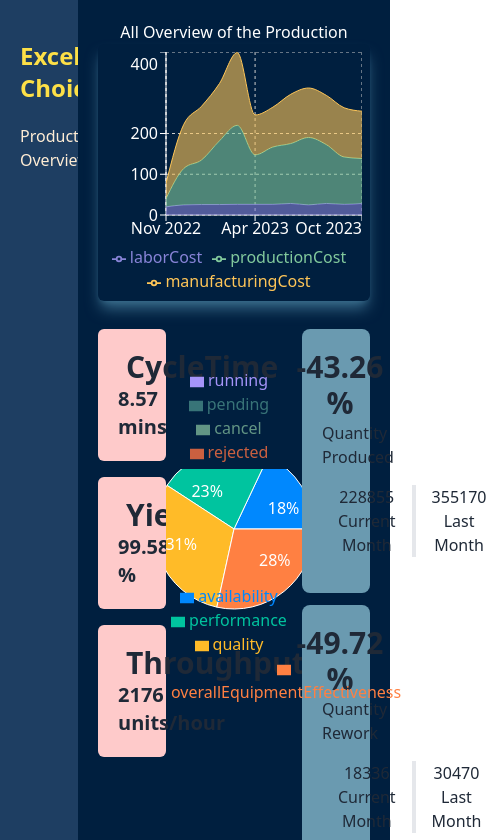
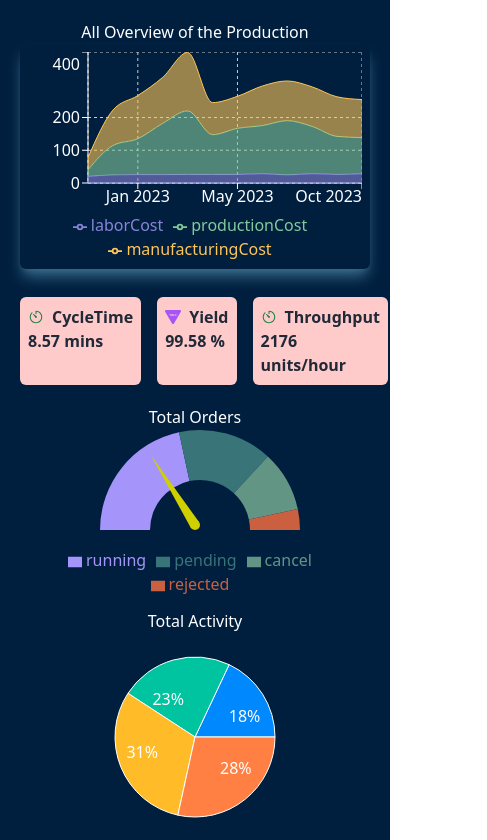
Before and after one commit to mkiuzzl01/Production-Overview, a React (Vite) app: page / in a window 390 px wide. Shown: the top 840 px of the page, 487 px wide, since content can reach past the window. Built offline with nearby package versions, Linux system fonts and the light colour scheme.

Commit message:
responsive related some issue fix

```diff
--- a/src/Layouts/Sidebar.jsx
+++ b/src/Layouts/Sidebar.jsx
@@ -10,7 +10,7 @@ const Sidebar = () => {
     </>
   );
   return (
-    <div className="bg-[#1E3E62] text-orange-100 min-h-screen p-5">
+    <div className="bg-[#1E3E62] text-orange-100 min-h-screen p-6">
       <div className="text-center py-5">
         <h1 className="text-2xl font-bold text-yellow-300">Excellent Choice</h1>
       </div>
--- a/src/Root/Root.jsx
+++ b/src/Root/Root.jsx
@@ -6,10 +6,10 @@ const Root = () => {
   return (
     <div>
       <div className="flex justify-between">
-        <nav className="w-1/5">
+        <nav className="w-1/5 hidden lg:block">
           <Sidebar></Sidebar>
         </nav>
-        <main className="w-4/5">
+        <main className="w-full lg:w-4/5">
           <Outlet></Outlet>
         </main>
       </div>
--- a/src/components/Activities/Activities.jsx
+++ b/src/components/Activities/Activities.jsx
@@ -44,7 +44,8 @@ const Activities = () => {
   };
 
   return (
-    <div className="w-full h-60">
+    <div className="w-full h-80 lg:h-60 py-8  lg:pb-2 lg:pt-8">
+         <h1 className="text-center text-white">Total Activity</h1>
       <ResponsiveContainer>
         <PieChart>
           <Pie
--- a/src/components/CostAnalysis/CostAnalysis.jsx
+++ b/src/components/CostAnalysis/CostAnalysis.jsx
@@ -18,7 +18,7 @@ const CostAnalysis = () => {
   if (loading) return <Loading></Loading>;
 
   return (
-    <div className="w-full  h-[257px] shadow-lg shadow-[#3A6D8C] rounded-md p-2 mb-2">
+    <div className="w-full  h-[225px] shadow-lg shadow-[#3A6D8C] rounded-md p-2 mb-2">
       <ResponsiveContainer>
         <AreaChart data={costAnalysis?.items} margin={{}}>
           <CartesianGrid strokeDasharray="3 3" />
--- a/src/components/Orders/TotalOrders.jsx
+++ b/src/components/Orders/TotalOrders.jsx
@@ -1,23 +1,46 @@
-import React from "react";
+import React, { useEffect, useState } from "react";
 import useProductions from "../../lib/useProductions";
-import { Cell, Legend, Pie, PieChart, ResponsiveContainer, Tooltip } from "recharts";
+import {
+  Cell,
+  Legend,
+  Pie,
+  PieChart,
+  ResponsiveContainer,
+  Tooltip,
+} from "recharts";
 
 const TotalOrders = () => {
   const { orders, loading } = useProductions();
+  const [center, setCenter] = useState({ cx: 0, cy: 0 });
 
   console.log(orders);
 
   const RADIAN = Math.PI / 180;
-
-  const cx = 300;
-  const cy = 110;
   const iR = 50;
   const oR = 100;
   const value = 50;
 
   const COLORS = ["#A594F9", "#387478", "#629584", "#CB6040"];
 
-  const needle = (value, data, cx, cy, iR, oR, COLORS) => {
+  useEffect(() => {
+    const handleResize = () => {
+      const chartWidth = document.querySelector(".chart").offsetWidth;
+      const chartHeight = document.querySelector(".chart").offsetHeight;
+      setCenter({
+        cx: chartWidth / 2, // Corrected
+        cy: chartHeight / 2, // Corrected
+      });
+    };
+
+    handleResize();
+    window.addEventListener("resize", handleResize);
+
+    return () => {
+      window.removeEventListener("resize", handleResize); // Clean up on unmount
+    };
+  }, []);
+
+  const needle = (value, data, cx, cy, iR, oR, color) => {
     let total = 0;
     data.forEach((v) => {
       total += v.value;
@@ -27,8 +50,8 @@ const TotalOrders = () => {
     const sin = Math.sin(-RADIAN * ang);
     const cos = Math.cos(-RADIAN * ang);
     const r = 5;
-    const x0 = cx + 5;
-    const y0 = cy + 5;
+    const x0 = cx;
+    const y0 = cy;
     const xba = x0 + r * sin;
     const yba = y0 - r * cos;
     const xbb = x0 - r * sin;
@@ -37,17 +60,19 @@ const TotalOrders = () => {
     const yp = y0 + length * sin;
 
     return [
-      <circle cx={x0} cy={y0} r={r} fill={COLORS} stroke="none" />,
+      <circle key="needle-base" cx={x0} cy={y0} r={r} fill={color} stroke="none" />,
       <path
-        d={`M${xba} ${yba}L${xbb} ${ybb} L${xp} ${yp} L${xba} ${yba}`}
-        stroke="#none"
-        fill={COLORS}
+        key="needle-path"
+        d={`M${xba},${yba} L${xbb},${ybb} L${xp},${yp} Z`}
+        stroke="none" // Fixed
+        fill={color} // Use color directly
       />,
     ];
   };
 
   return (
-    <div className="w-full h-40">
+    <div className="chart w-full h-48 pt-5">
+      <h1 className="text-center text-white lg:pb-2">Total Orders</h1>
       <ResponsiveContainer>
         <PieChart>
           <Pie
@@ -55,8 +80,8 @@ const TotalOrders = () => {
             startAngle={180}
             endAngle={0}
             data={orders}
-            cx={cx}
-            cy={cy}
+            cx={center.cx}
+            cy={center.cy}
             innerRadius={iR}
             outerRadius={oR}
             fill="#8884d8"
@@ -64,14 +89,11 @@ const TotalOrders = () => {
             nameKey="type"
           >
             {orders.map((entry, index) => (
-              <Cell
-                key={`cell-${index}`}
-                fill={COLORS[index % COLORS.length]}
-              />
+              <Cell key={`cell-${index}`} fill={COLORS[index % COLORS.length]} />
             ))}
           </Pie>
-          {needle(value, orders, cx, cy, iR, oR, "#d0d000")}
-          <Tooltip  />
+          {needle(value, orders, center.cx, center.cy, iR, oR, "#d0d000")}
+          <Tooltip />
           <Legend />
         </PieChart>
       </ResponsiveContainer>
--- a/src/components/Pages/Production_Overview.jsx
+++ b/src/components/Pages/Production_Overview.jsx
@@ -14,7 +14,7 @@ const Production_Overview = () => {
       <div>
         <CostAnalysis></CostAnalysis>
       </div>
-      <div className="grid grid-cols-4">
+      <div className="grid grid-cols-1 md:grid-cols-4">
         <div>
           <ProductCycle></ProductCycle>
         </div>
--- a/src/components/ProductCycle/ProductCycle.jsx
+++ b/src/components/ProductCycle/ProductCycle.jsx
@@ -6,11 +6,11 @@ const ProductCycle = () => {
   const { productCycle } = useProductions();
   return (
     <div className="pt-5">
-      <div className="flex flex-col gap-4">
+      <div className="flex flex-row md:flex-col gap-4">
         {productCycle?.map((item, idx) => (
-          <div className="bg-red-200 p-5 rounded-md" key={idx}>
-            <h1 className="flex items-center gap-2 text-3xl font-bold">{item?.item ==="CycleTime" || item?.item === "Throughput" ? <IoIosTimer className="text-2xl text-green-700"></IoIosTimer> :<BsFillSignYieldFill className="text-2xl text-purple-500"></BsFillSignYieldFill> } {item.item} </h1>
-            <div className="text-xl font-semibold">
+          <div className="bg-red-200 p-2 md:p-5 rounded-md" key={idx}>
+            <h1 className="flex items-center gap-2 md:text-3xl font-bold">{item?.item ==="CycleTime" || item?.item === "Throughput" ? <IoIosTimer className="md:text-2xl text-green-700"></IoIosTimer> :<BsFillSignYieldFill className="md:text-2xl text-purple-500"></BsFillSignYieldFill> } {item.item} </h1>
+            <div className="lg:text-xl font-semibold">
               <p>
                 {item.value || item.percentage} {item?.value ? item?.unit :"%"}
               </p>
```
